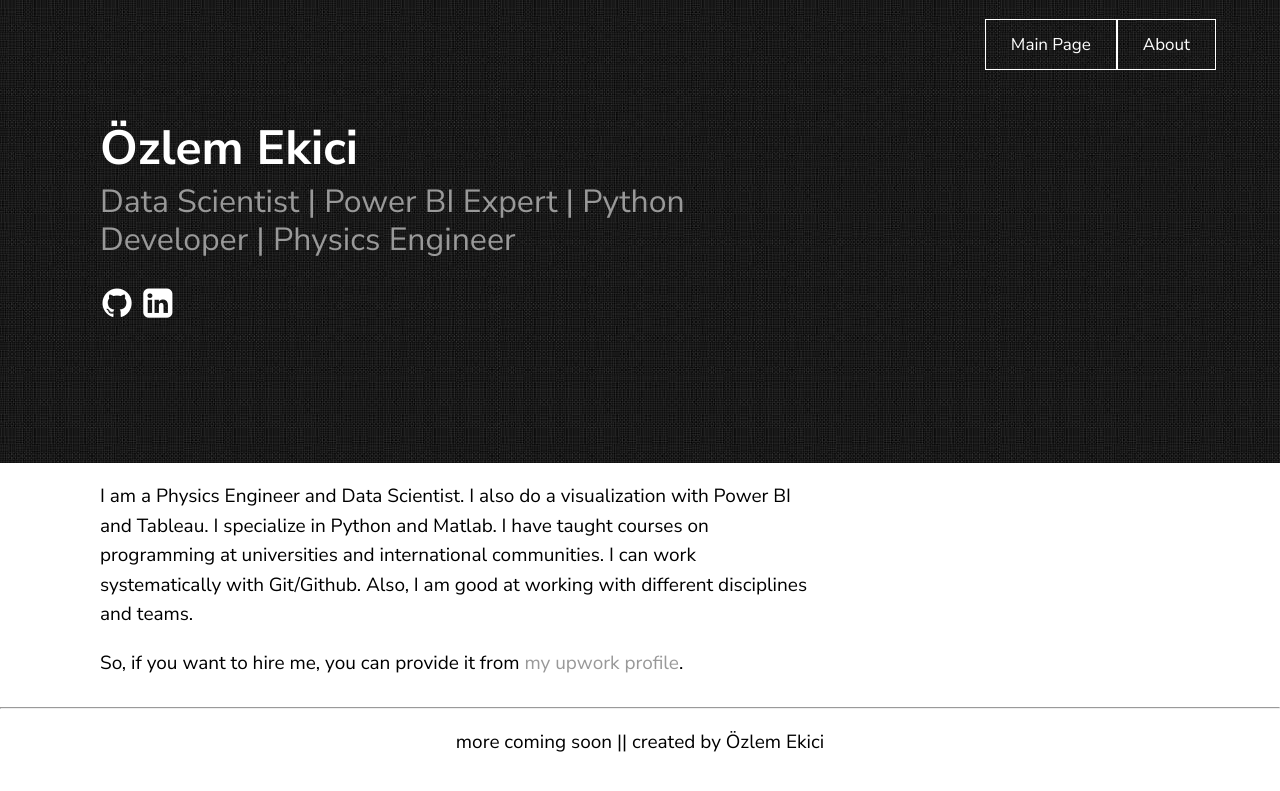
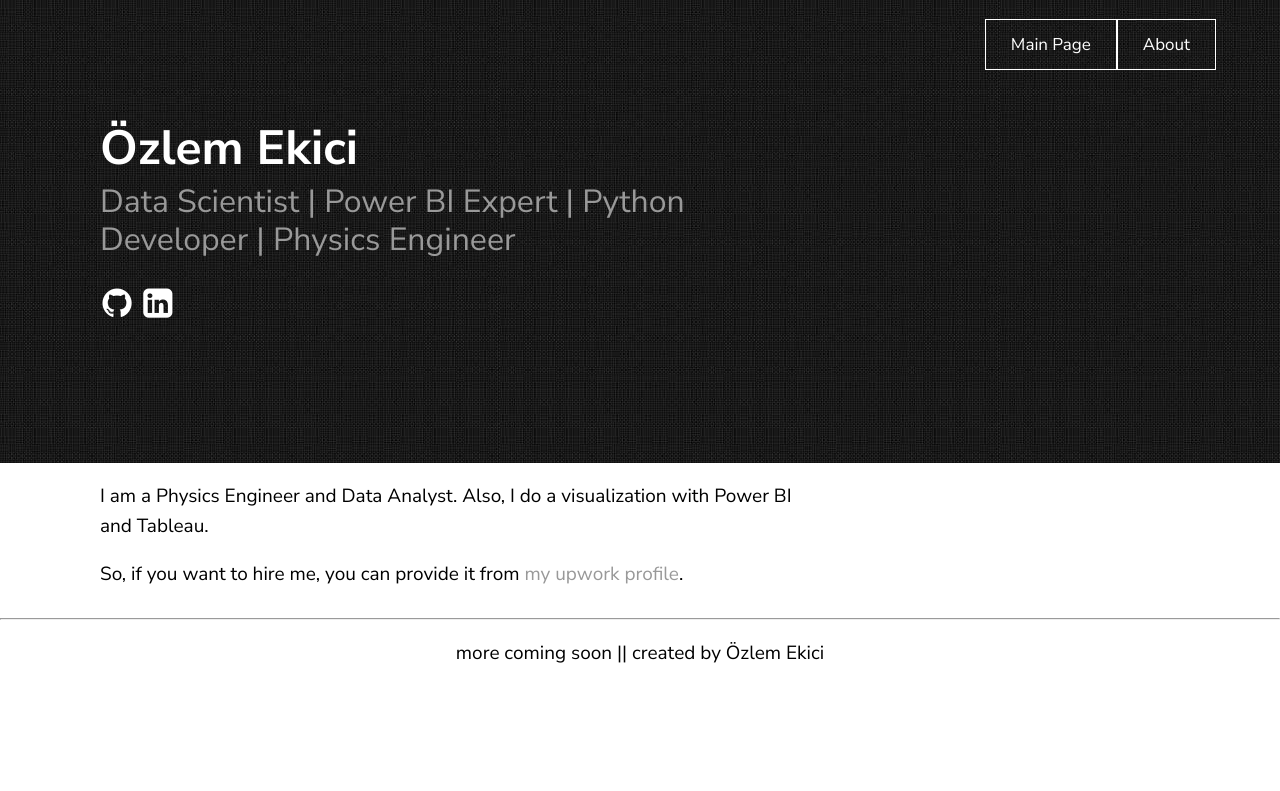
Before and after one commit to ozlemekici/ozlemekici.github.io, a Jekyll site: the page built from about.markdown, in a window 1280 px wide. Shown: the top 791 px of the page. Built offline with Jekyll 4.4.1, drawn with Linux system fonts in a browser that asks for light colours.

Commit message:
Update about.markdown

```diff
--- a/about.markdown
+++ b/about.markdown
@@ -3,6 +3,6 @@ layout: page
 title: About
 permalink: /about/
 ---
-   I am a Physics Engineer and Data Scientist. I also do a visualization with Power BI and Tableau. I specialize in Python and Matlab. I have taught courses on programming at universities and international communities. I can work systematically with Git/Github. Also, I am good at working with different disciplines and teams.
+   I am a Physics Engineer and Data Analyst. Also, I  do a visualization with Power BI and Tableau.
 
 So, if you want to hire me, you can provide it from [my upwork profile](https://www.upwork.com/workwith/ozlemekici).
```
